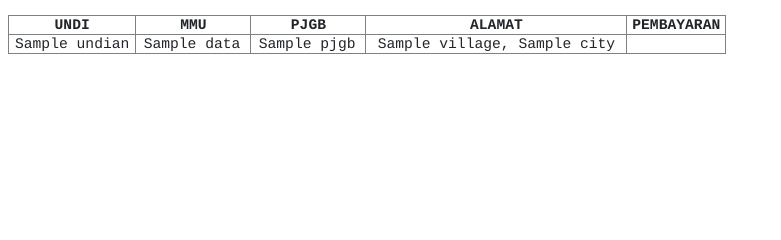
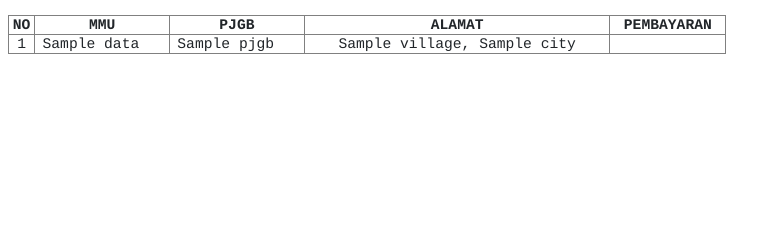
Before and after one commit to erfaruqdev/muammarkebunbaru, a PHP site: the page made by application/views/payment/unpaid.php in a window 1280 px wide. Shown: the part 138-378 px from the top of the page, without its empty margins (0-781 px from the left). Run offline with PHP 8.4, Linux system fonts and the light colour scheme; the template is opened without the code that fills it: most values are stand-ins (such as "Sample title", 1, 10 or a date in 2020); data that the repository does not hold is empty.

Commit message:
PATH::and unpaid

```diff
--- a/application/views/payment/unpaid.php
+++ b/application/views/payment/unpaid.php
@@ -213,7 +213,7 @@
         <table style="width: 100%" border="1" class="table">
             <thead>
                 <tr>
-                    <th>UNDI</th>
+                    <th>NO</th>
                     <th>MMU</th>
                     <th>PJGB</th>
                     <th>ALAMAT</th>
@@ -223,10 +223,11 @@
             <tbody>
                 <?php
                 if ($data) {
+                    $no = 1;
                     foreach ($data as $d) {
                 ?>
                         <tr>
-                            <td class="text-center"><?= $d->undian ?></td>
+                            <td class="text-center"><?= $no++ ?></td>
                             <td class="pl-1"><?= $d->name ?></td>
                             <td class="pl-1"><?= $d->pjgb ?></td>
                             <td class="text-center">
--- a/application/views/print/mc.php
+++ b/application/views/print/mc.php
@@ -204,8 +204,9 @@
                 <table id="table">
                     <thead>
                         <tr>
-                            <th>URUT</th>
+<!--                            <th>URUT</th>-->
                             <th>UNDI</th>
+                            <th>ID MMU</th>
                             <th>NAMA</th>
                             <?php
                             if($contest == 'CERDAS CERMAT' || $contest == 'RANGKING SATU' || $contest == 'MERANGKAI KALIMAT') {
@@ -222,8 +223,9 @@
                         foreach ($data as $d) {
                         ?>
                             <tr>
-                                <td class="text-center"><?= $no++ ?></td>
+<!--                                <td class="text-center">--><?php //= $no++ ?><!--</td>-->
                                 <td class="text-center"><?= $d->undian ?></td>
+                                <td class="text-center"><?= $d->school_id ?></td>
                                 <td><?= $d->name ?></td>
                                 <?php
                                 if($contest == 'CERDAS CERMAT' || $contest == 'RANGKING SATU' || $contest == 'MERANGKAI KALIMAT') {
--- a/application/views/school/analytic.php
+++ b/application/views/school/analytic.php
@@ -227,10 +227,11 @@
             <tbody>
                 <?php
                 if ($data) {
+                    $no = 1;
                     foreach ($data as $d) {
                 ?>
                         <tr>
-                            <td class="text-center"><?= $d->undian ?></td>
+                            <td class="text-center"><?= $no++ ?></td>
                             <td class="pl-1"><?= $d->name ?></td>
                             <td class="pl-1"><?= $d->pjgb ?></td>
                             <td class="text-center">
```
